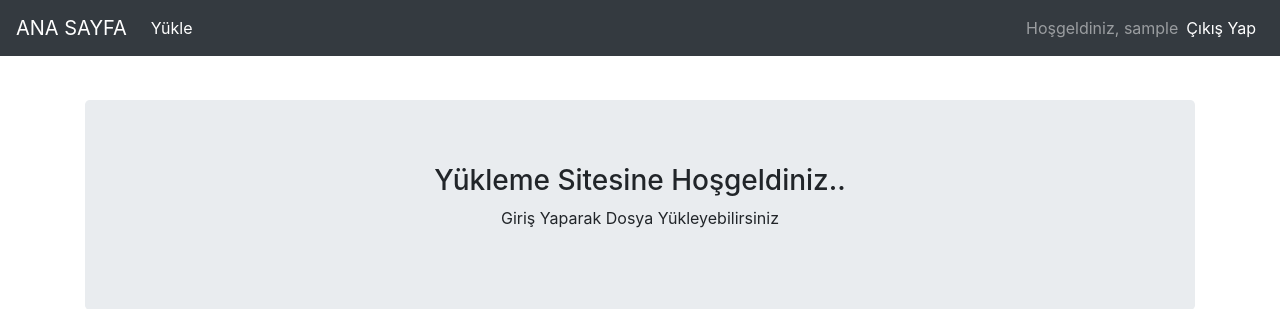
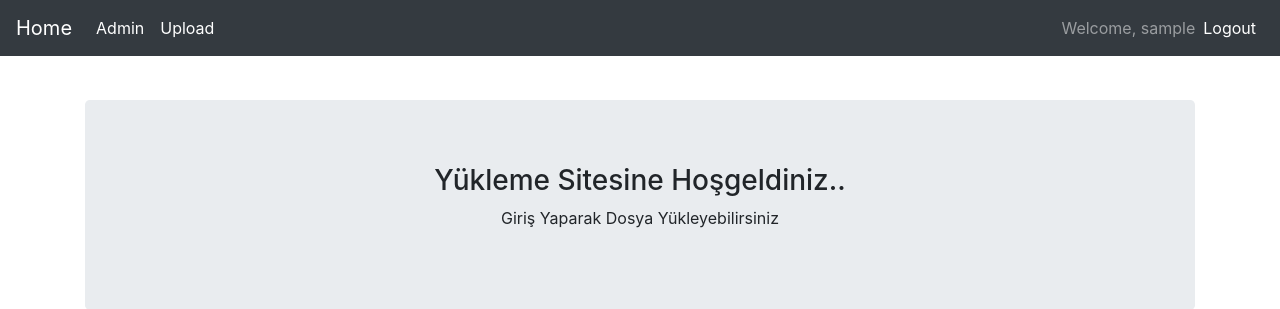
Before and after one commit to benesuysal/django-import-login, a Django app: page / in a window 1280 px wide. Shown: the top 309 px of the page. Run offline with Django 4.2, Linux system fonts and the light colour scheme; the visitor is signed in with stand-in values (Sample User, id 1); some libraries are stand-ins or nearby versions.

Commit message:
Update navbar.html

```diff
--- a/templates/navbar.html
+++ b/templates/navbar.html
@@ -1,29 +1,34 @@
 <nav class="navbar navbar-expand-md navbar-dark fixed-top bg-dark">
-      <a class="navbar-brand" href="/">ANA SAYFA</a>
+      <a class="navbar-brand" href="/">Home</a>
       <button class="navbar-toggler" type="button" data-toggle="collapse" data-target="#navbarCollapse" aria-controls="navbarCollapse" aria-expanded="false" aria-label="Toggle navigation">
         <span class="navbar-toggler-icon"></span>
       </button>
         <div class="collapse navbar-collapse" id="navbarCollapse">
             <ul class="navbar-nav mr-auto">
+            {% if user.is_superuser %}
+                <li class="nav-item active">
+                    <a class="nav-link" href="/admin/">Admin</a>
+                </li>
+            {% endif %}
             {% if request.user.is_authenticated %}
                 <li class="nav-item active">
-                    <a class="nav-link" href="{% url 'input' %}">Yükle</a>
+                    <a class="nav-link" href="{% url 'input' %}">Upload</a>
                 </li>
 
             </ul>
 
             <ul class="navbar-nav ml-auto">
-                    <span class="navbar-text">Hoşgeldiniz, {{request.user.username}}</span>
+                    <span class="navbar-text">Welcome, {{request.user.username}}</span>
 
                 <li class="nav-item active">
-                    <a class="nav-link" href="{% url 'logout' %}">Çıkış Yap</a>
+                    <a class="nav-link" href="{% url 'logout' %}">Logout</a>
                 </li>
             {% else %}
 
                 <ul class="navbar-nav ml-auto">
-                    <span class="navbar-text">Lütfen Giriş Yapınız..</span>
+                    <span class="navbar-text">Please Login..</span>
                 <li class="nav-item active">
-                    <a class="nav-link" href="{% url 'login' %}">Giriş Yap</a>
+                    <a class="nav-link" href="{% url 'login' %}">Login</a>
                 </li>
                 </ul>
             {% endif %}
```
